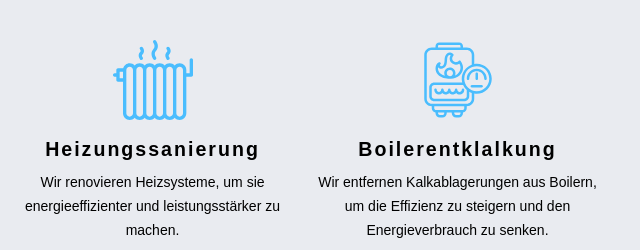
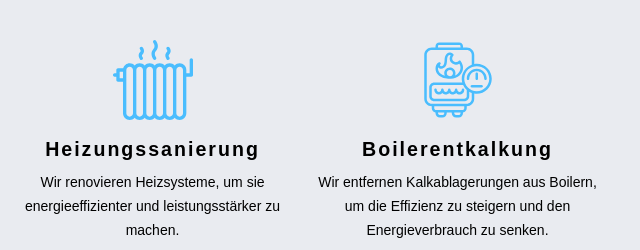
Before and after one commit to worksmtechswiss-hub/rolandbhr, a plain HTML site: page index.html in a window 1280 px wide. Shown: the part 1720-1970 px from the top of the page, 640-1280 px from the left. Drawn offline with Linux system fonts and the light colour scheme; a script that the page names is missing.

Commit message:
Tippfehler "Boilerentklalkung" auf der Startseite korrigiert
Co-Authored-By: Claude Opus 5 (1M context) <noreply@anthropic.com>

```diff
--- a/index.html
+++ b/index.html
@@ -107,7 +107,7 @@
             <div class="w-layout-cell cell-service slideup-4">
               <div class="service-grid-wrapper"><img src="images/water-boiler.svg" loading="lazy" alt="" class="image">
                 <div class="p-xs-end"></div>
-                <h3 class="service-heading">Boilerentklalkung</h3>
+                <h3 class="service-heading">Boilerentkalkung</h3>
                 <div class="p-xss-start"></div>
                 <p class="centered strech">Wir entfernen Kalkablagerungen aus Boilern, um die Effizienz zu steigern und den Energieverbrauch zu senken.</p>
                 <div class="p-xs-end"></div>
```
